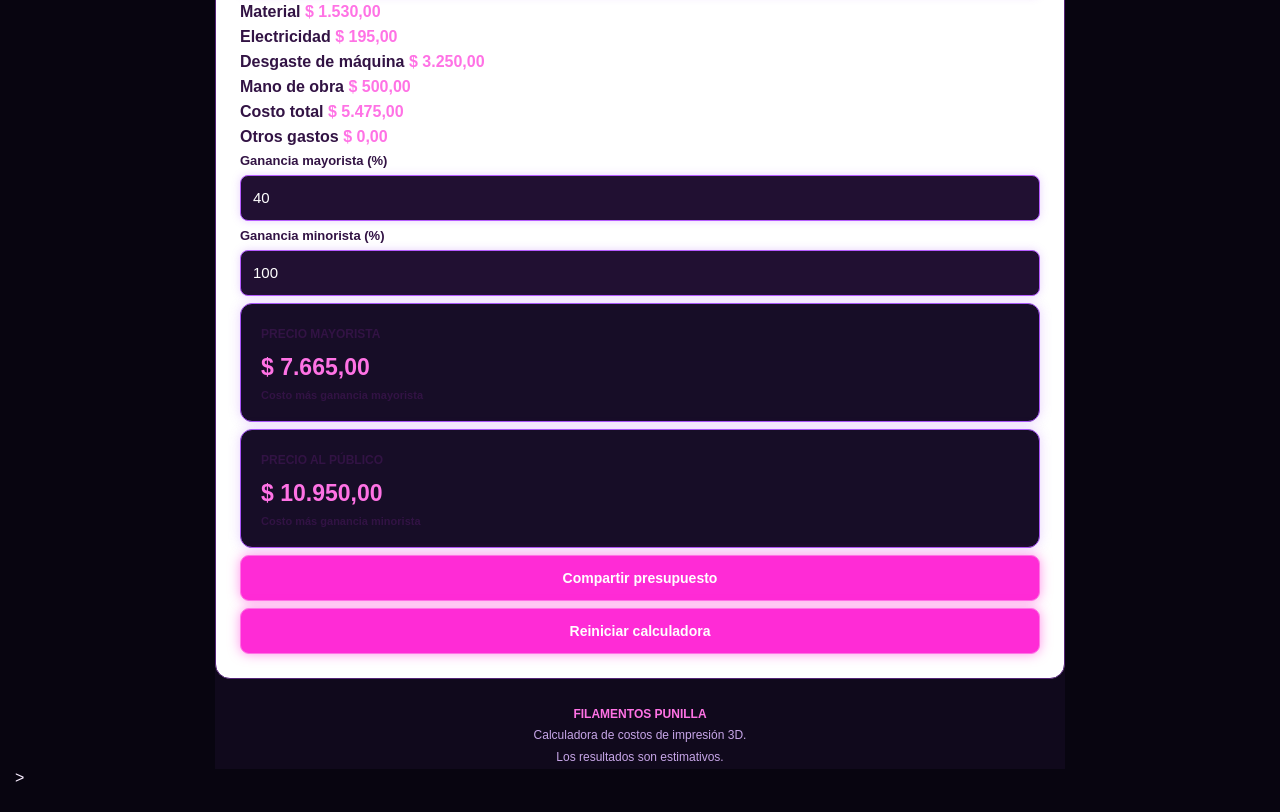
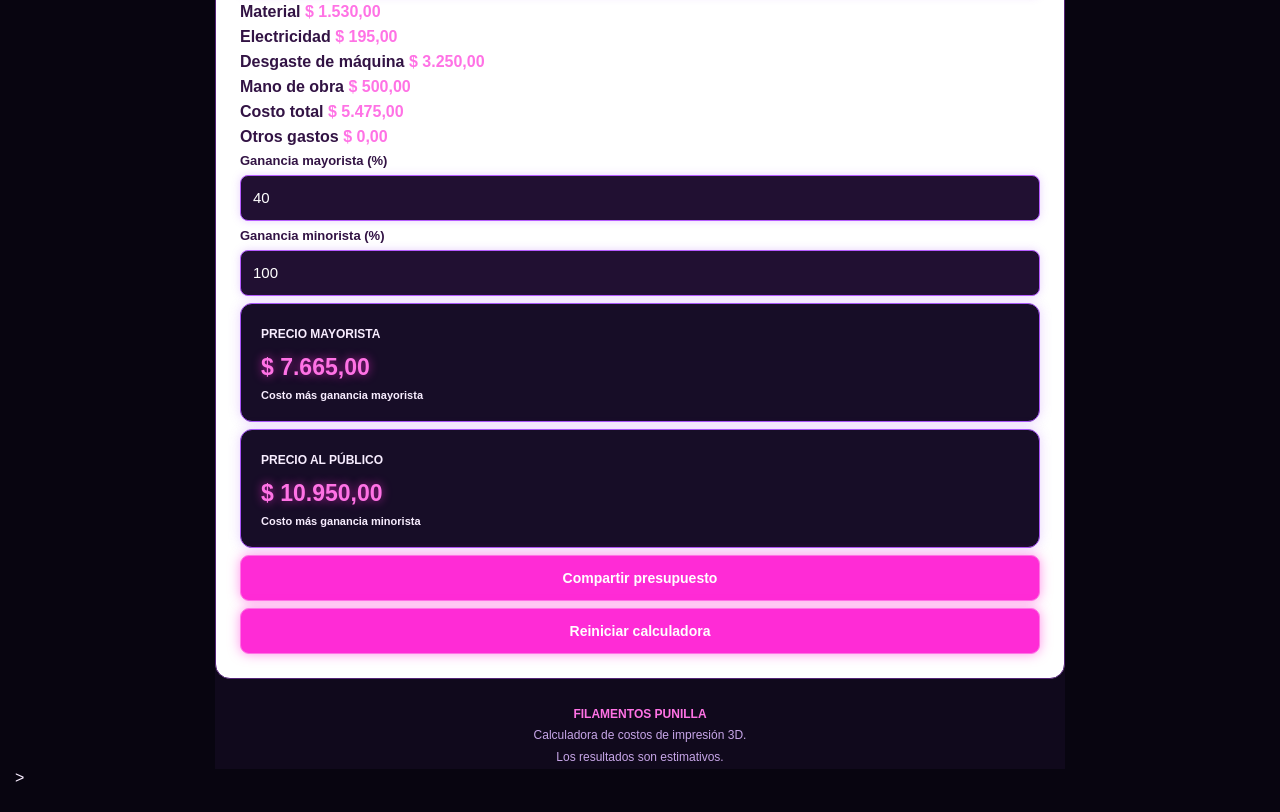
Before and after one commit to cyeimprecionesd-bit/calculadora-3d-punilla, a plain HTML site: page index.html in a window 1280 px wide. Shown: the part 1130-1942 px from the top of the page. Drawn offline with Linux system fonts and the light colour scheme.

Commit message:
index.html

```diff
--- a/index.html
+++ b/index.html
@@ -551,6 +551,24 @@ select {
     margin: 0 auto 20px;
     filter: drop-shadow(0 0 12px rgba(255, 43, 214, 0.35));
 }
+  /* MEJORAR VISIBILIDAD DE TARJETAS DE PRECIOS */
+.price-card {
+    color: #ffffff !important;
+}
+
+.price-card h2,
+.price-card h3,
+.price-card p,
+.price-card span,
+.price-card small {
+    color: #f8edff !important;
+    opacity: 1 !important;
+}
+
+.price-card strong {
+    color: #ff72e5 !important;
+    text-shadow: 0 0 10px rgba(255, 43, 214, 0.65);
+}
 </style>
 
 </head>
```
